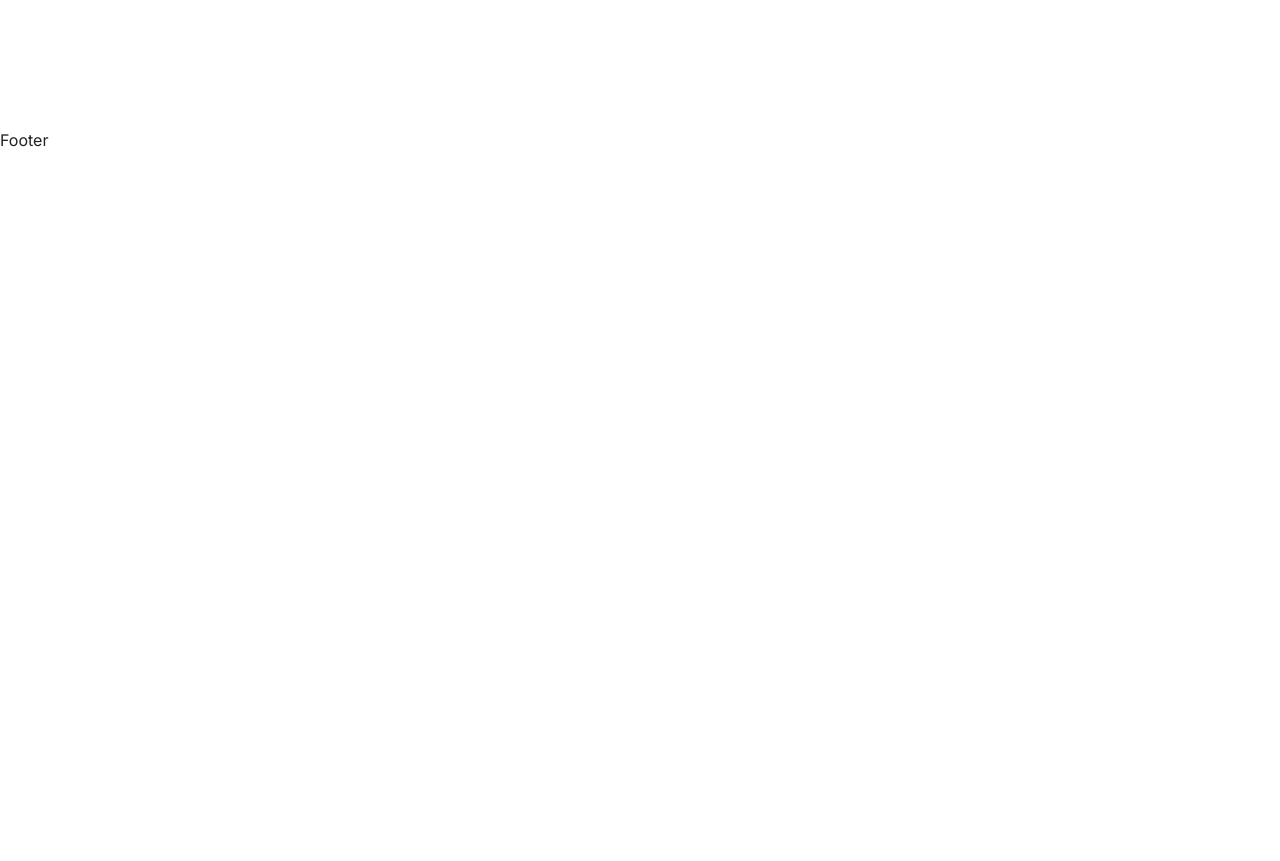
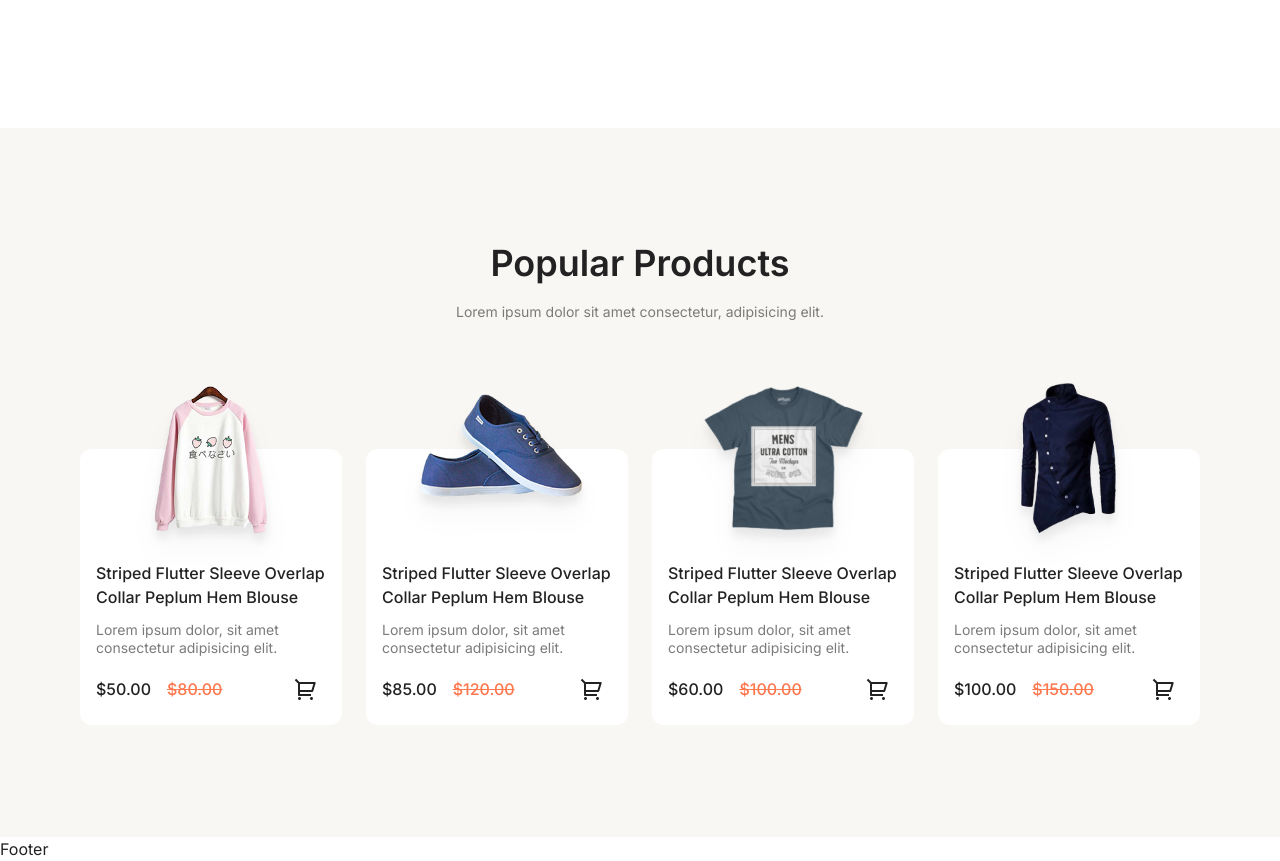
Before and after one commit to Miran-Ahmad/cartNet-ecommerce, a React (Vite) app in the folder frontend/: page / in a window 1280 px wide. Shown: the part 1380-2241 px from the top of the page. Before the commit the page ends 1532 px from the top, so only its background shows below. Built offline with nearby package versions, Linux system fonts and the light colour scheme; a web font is replaced by a local one.

Commit message:
popular products

```diff
--- /dev/null
+++ b/frontend/src/components/Item.jsx
@@ -0,0 +1,26 @@
+import React from "react";
+import { RiShoppingCart2Line } from "react-icons/ri";
+import { Link } from "react-router-dom";
+
+const Item = ({ id, name, image, old_price, new_price }) => {
+  return (
+    <Link to={""} className="bg-white p-4 rounded-xl relative">
+      <div className="flexCenter">
+        <img src={image} alt="" height={211} width={211} className="rounded-lg drop-shadow-xl absolute bottom-44" />
+      </div>
+      <div className="flex flex-col gap-y-3 pt-24">
+        <h4 className="line-clamp-2 medium-16">{name}</h4>
+        <p>Lorem ipsum dolor, sit amet consectetur adipisicing elit.</p>
+        <div className="flexBetween">
+          <div className="flex gap-x-4 medium-16">
+            <span>${new_price}.00</span>
+            <span className="line-through text-secondary">${old_price}.00</span>
+          </div>
+          <RiShoppingCart2Line className="p-2 h-10 w-10 hover:text-secondary" />
+        </div>
+      </div>
+    </Link>
+  );
+};
+
+export default Item;
--- a/frontend/src/components/PopularProducts.jsx
+++ b/frontend/src/components/PopularProducts.jsx
@@ -1,9 +1,29 @@
-import React from 'react'
+import React from "react";
+import POPULAR from "../assets/popular";
+import Item from "./Item";
 
 const PopularProducts = () => {
   return (
-    <div>PopularProducts</div>
-  )
-}
+    <section className="max-padd-container bg-primary p-12 xl:py-28">
+      <div className="text-center max-w-xl mx-auto">
+        <h3 className="h3">Popular Products</h3>
+        <p>Lorem ipsum dolor sit amet consectetur, adipisicing elit.</p>
+      </div>
+      {/* container */}
+      <div className="grid grid-cols-1 xs:grid-cols-2 md:grid-cols-3 xl:grid-cols-4 gap-6 gap-y-28 mt-32">
+        {POPULAR.map((item) => (
+          <Item
+            key={item.id}
+            id={item.id}
+            name={item.name}
+            image={item.image}
+            new_price={item.new_price}
+            old_price={item.old_price}
+          />
+        ))}
+      </div>
+    </section>
+  );
+};
 
-export default PopularProducts
+export default PopularProducts;
--- a/frontend/src/pages/Home.jsx
+++ b/frontend/src/pages/Home.jsx
@@ -1,12 +1,14 @@
 import React from 'react'
 import Hero from '../components/Hero'
 import About from '../components/About'
+import PopularProducts from '../components/PopularProducts'
 
 const Home = () => {
   return (
     <>
       <Hero />
       <About />
+      <PopularProducts/>
     </>
   )
 }
```
